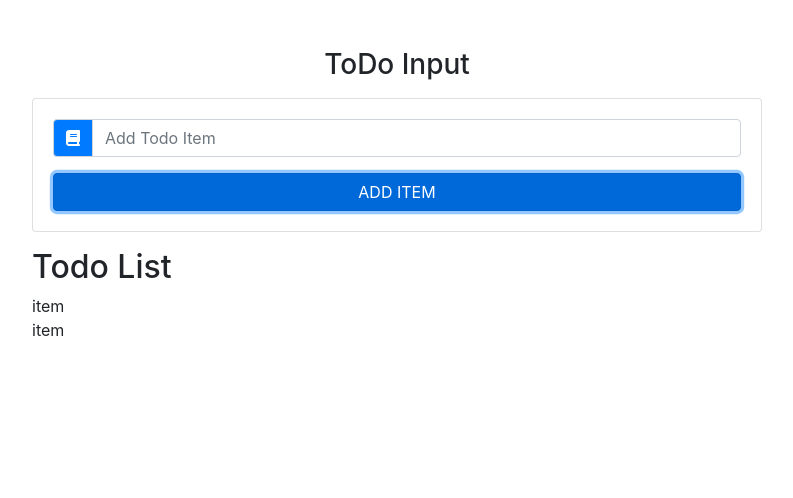
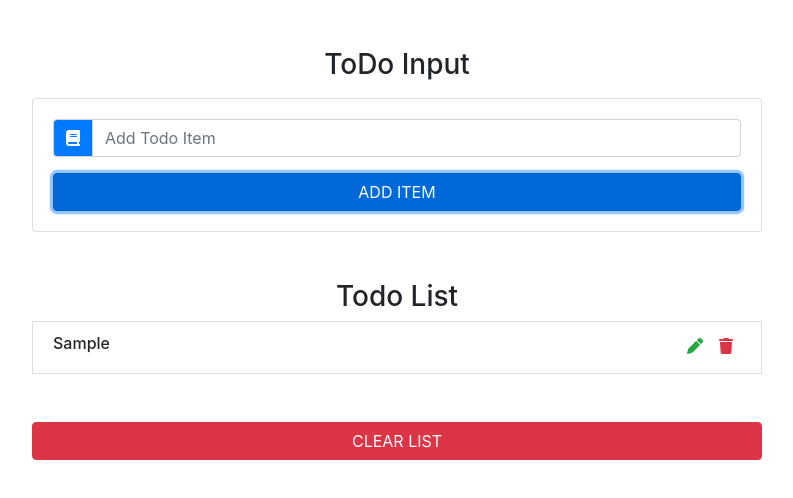
Before and after one commit to KaranSinghG/react-todo-list, a React (Create React App) app: page / in a window 1280 px wide. Both pictures are taken after typing "Sample" into the empty fields and a click on the button "ADD ITEM". Shown: the top 498 px of the page, without its empty margins (243-1036 px from the left). Built offline with nearby package versions, Linux system fonts and the light colour scheme.

Commit message:
Todo Item frontend

```diff
--- a/src/components/TodoItem.js
+++ b/src/components/TodoItem.js
@@ -2,6 +2,19 @@ import React, { Component } from "react";
 
 export default class extends Component {
   render() {
-    return <div>item</div>;
+    const { title, handleDelete, handleEdit } = this.props;
+    return (
+      <li className="list-group-item d-flex text-capitalize justify-content-between my-0">
+        <h6>{title}</h6>
+        <div className="todo-icon">
+          <span className="text-success mx-2" onClick={handleEdit}>
+            <i className="fas fa-pen"></i>
+          </span>
+          <span className="text-danger mx-2" onClick={handleDelete}>
+            <i className="fas fa-trash"></i>
+          </span>
+        </div>
+      </li>
+    );
   }
 }
--- a/src/components/TodoList.js
+++ b/src/components/TodoList.js
@@ -1,14 +1,31 @@
 import React, { Component } from "react";
 import Item from "./TodoItem.js";
+import TodoItem from "./TodoItem.js";
 
 export default class TodoList extends Component {
   render() {
+    const { items, clearList, handleDelete, handleEdit } = this.props;
     return (
-      <div>
-        <h2>Todo List</h2>
-        <Item></Item>
-        <Item></Item>
-      </div>
+      <ul className="list-group my-5">
+        <h3 className="text-capitalize text-center">Todo List</h3>
+        {items.map(item => {
+          return (
+            <TodoItem
+              key={item.id}
+              title={item.title}
+              handleDelete={() => handleDelete(item.id)}
+              handleEdit={() => handleEdit(item.id)}
+            ></TodoItem>
+          );
+        })}
+        <button
+          type="button"
+          className="btn btn-danger btn-block text-uppercase mt-5"
+          onClick={clearList}
+        >
+          Clear list
+        </button>
+      </ul>
     );
   }
 }
```
